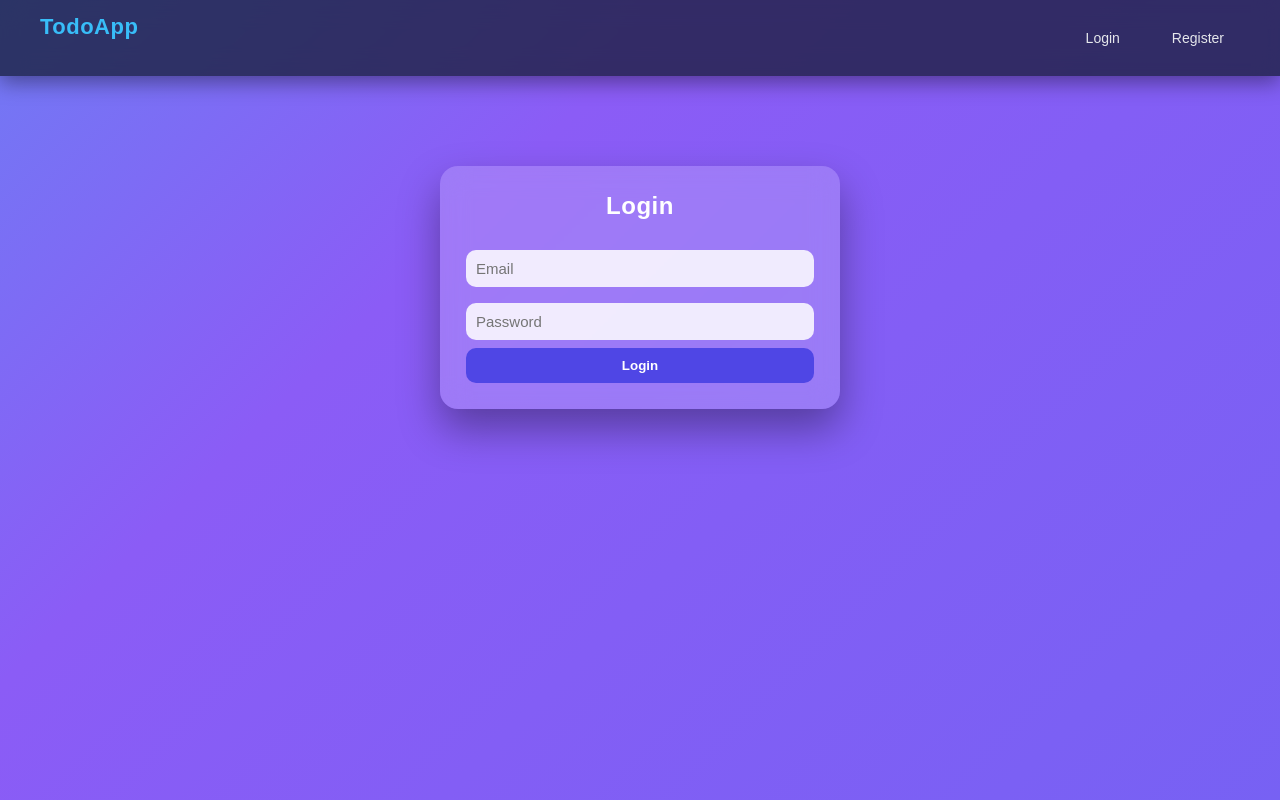
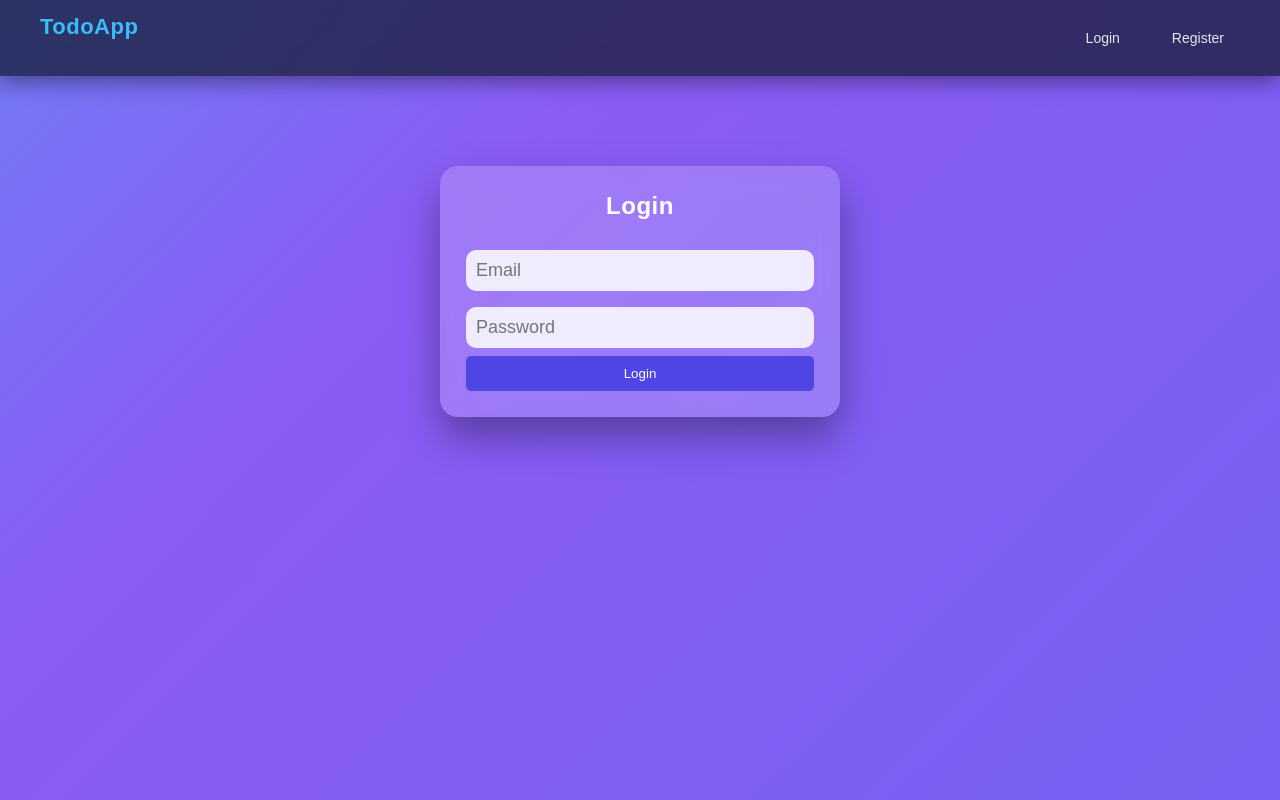
Before and after one commit to Ritesh-1703/TodoApp, a React (Vite) app in the folder frontend/: page /login in a window 1280 px wide. Built offline with nearby package versions, Linux system fonts and the light colour scheme.

Commit message:
Css Updated

```diff
--- a/frontend/src/App.css
+++ b/frontend/src/App.css
@@ -61,7 +61,7 @@ input {
   border:none;
   border-radius: 10px;
   outline: none;
-  font-size: 15px;
+  font-size: 18px;
   background: rgba(255, 255, 255, 0.85);
 }
 
@@ -71,9 +71,9 @@ button {
   padding: 5px;
   background: linear-gradient(135deg, #22d3ee, #38bdf8);
   border: none;
-  border-radius: 10px;
+  border-radius: 5px;
   color: #020617;
-  font-weight: 600;
+  font-weight: 500;
   cursor: pointer;
   transition: all 0.3s ease;
 }
@@ -111,7 +111,7 @@ button:hover {
 }
 
 .todo-table {
-  width: 100%;
+  width: 90%;
   border-collapse: collapse;
 }
 
```
